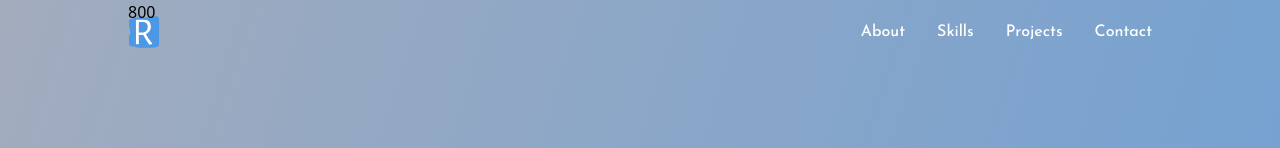
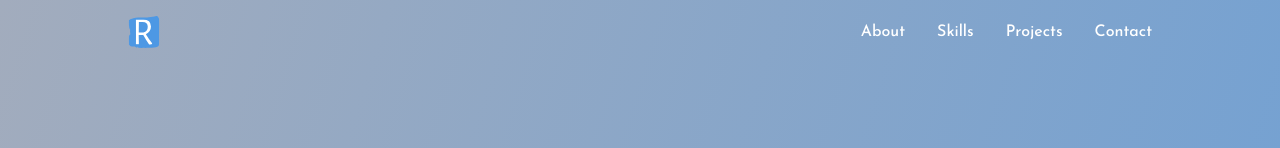
Before and after one commit to rezarafi97/myPortfolio, a React (Vite) app: page / in a window 1280 px wide. Shown: the top 148 px of the page. Built offline with nearby package versions, Linux system fonts and the light colour scheme.

Commit message:
Revert "testing"
This reverts commit d8d37f3ac303baa4d142b67a2a5e956136f486db.

```diff
--- a/src/components/landing/LandingContainer.jsx
+++ b/src/components/landing/LandingContainer.jsx
@@ -1,32 +1,8 @@
-import { useState, useEffect } from "react";
 import { Introduction, Avatar } from ".";
 
-function getWindowDimensions() {
-  const { innerHeight: height } = window;
-  return {
-    height,
-  };
-}
-
 const LandingContainer = () => {
-  const [windowDimensions, setWindowDimensions] = useState(
-    getWindowDimensions()
-  );
-
-  useEffect(() => {
-    function handleResize() {
-      setWindowDimensions(getWindowDimensions());
-    }
-
-    window.addEventListener("resize", handleResize);
-    return () => window.removeEventListener("resize", handleResize);
-  }, []);
-
   return (
     <div>
-      <div className="fixed">
-        {windowDimensions.height}
-      </div>
       <div className="h-screen flex justify-between items-center">
         <Introduction />
         <div className="hidden md:block">
--- a/src/components/projects/Card.jsx
+++ b/src/components/projects/Card.jsx
@@ -7,13 +7,11 @@ const Card = ({ p }) => {
 
   return (
     <>
-      <div className=" w-full h-1/3 overflow-hidden">
-        <img
-          src={p.imageURL}
-          alt="ecommerce"
-          className="hidden lg:block lg:hover:scale-110 duration-500 ease-in-out"
-        />
-      </div>
+      <img
+        src={p.imageURL}
+        alt="ecommerce"
+        className="hidden lg:block w-full h-1/3"
+      />
       <div className="flex flex-col justify-between h-full lg:h-2/3">
         <div className="py-2 px-4 lg:py-4 lg:px-8">
           <h3 className={titleClass}>{p.title}</h3>
--- a/src/data/index.js
+++ b/src/data/index.js
@@ -12,7 +12,7 @@ export const projects = [
     id: "1",
     title: "Dashboard",
     description:
-      "This project is a dashboard web app has been developed by Next js. This web app has authentication and authorization and has been developed minimal with invoices overview and search and mutation features.",
+      "This project is a dashboard web app has been developed by Next js. This web app is a nextjs dashboard web app that authentication and authorization and has been developed very minimal with invoices overview and search and mutation features.",
     imageURL: "https://github.com/rezarafi97/myPortfolio/blob/master/src/assets/nextjs-dashboard.png?raw=true",
     demo: "https://nextjs-dashboard-kr03sx9yx-rezarafi97s-projects.vercel.app/",
     source: "https://github.com/rezarafi97/nextjs-dashboard",
```
